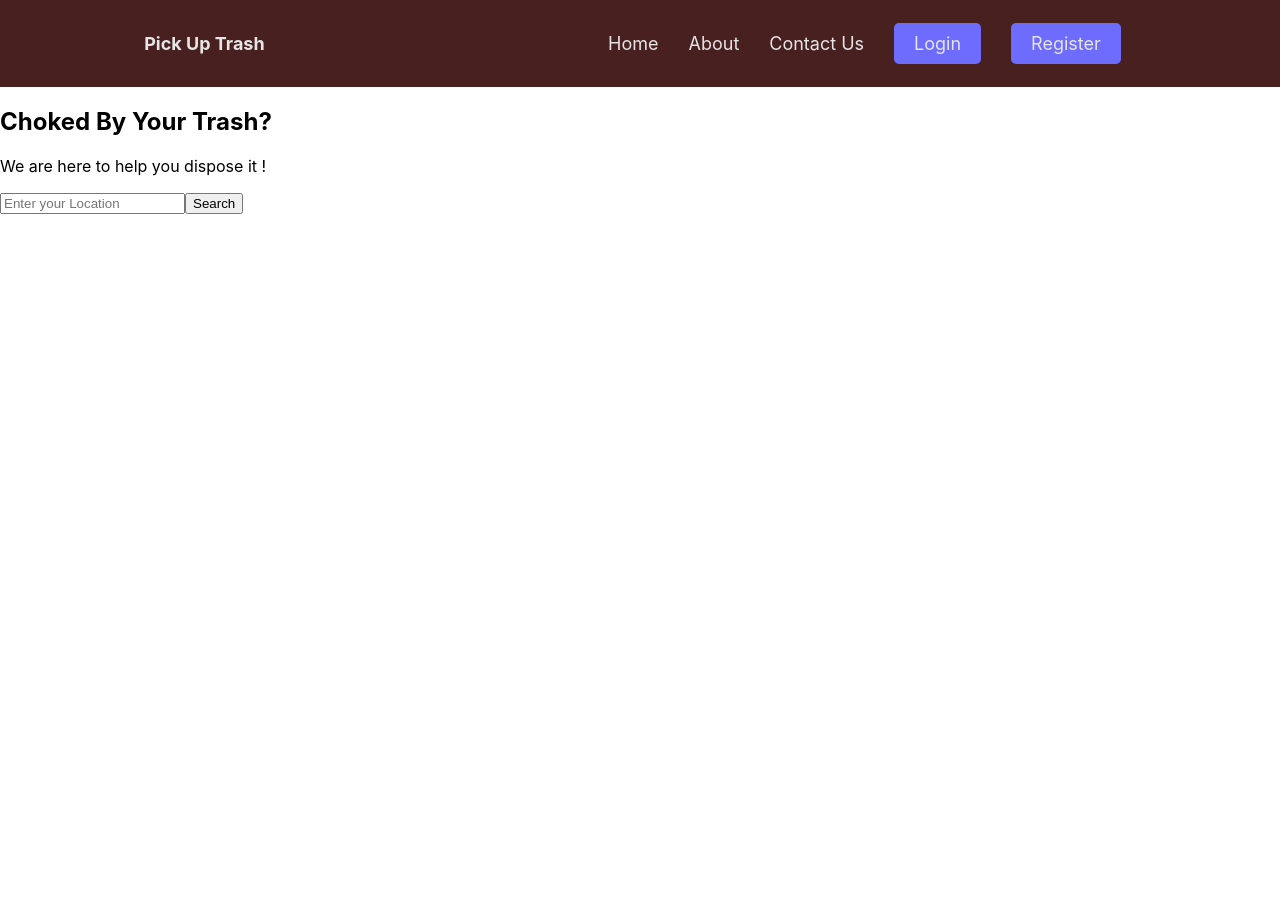
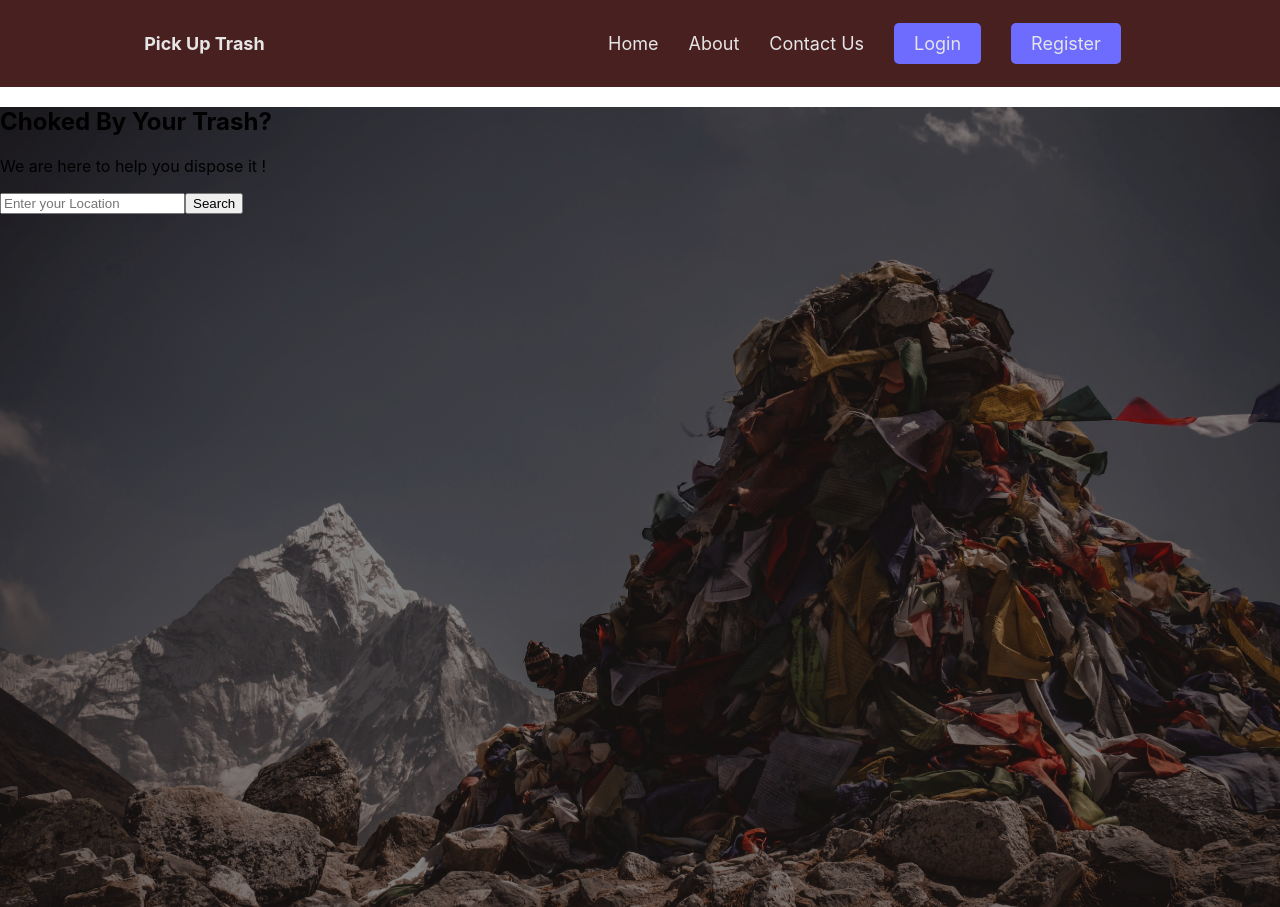
Before and after one commit to kiborgok/pick-up-trash, a React (Create React App) app: page / in a window 1280 px wide. Before the commit the page ends 800 px from the top, so only its background shows below. Built offline with nearby package versions, Linux system fonts and the light colour scheme; the HTML template or start-up script is replaced by a standard one.

Commit message:
style: add bg image

```diff
--- a/src/components/home/home.css
+++ b/src/components/home/home.css
@@ -0,0 +1,5 @@
+.banner {
+    background-image: url(/public/bgImage.jpg);
+    height: 100vh;
+    background-size: cover;
+}
```
